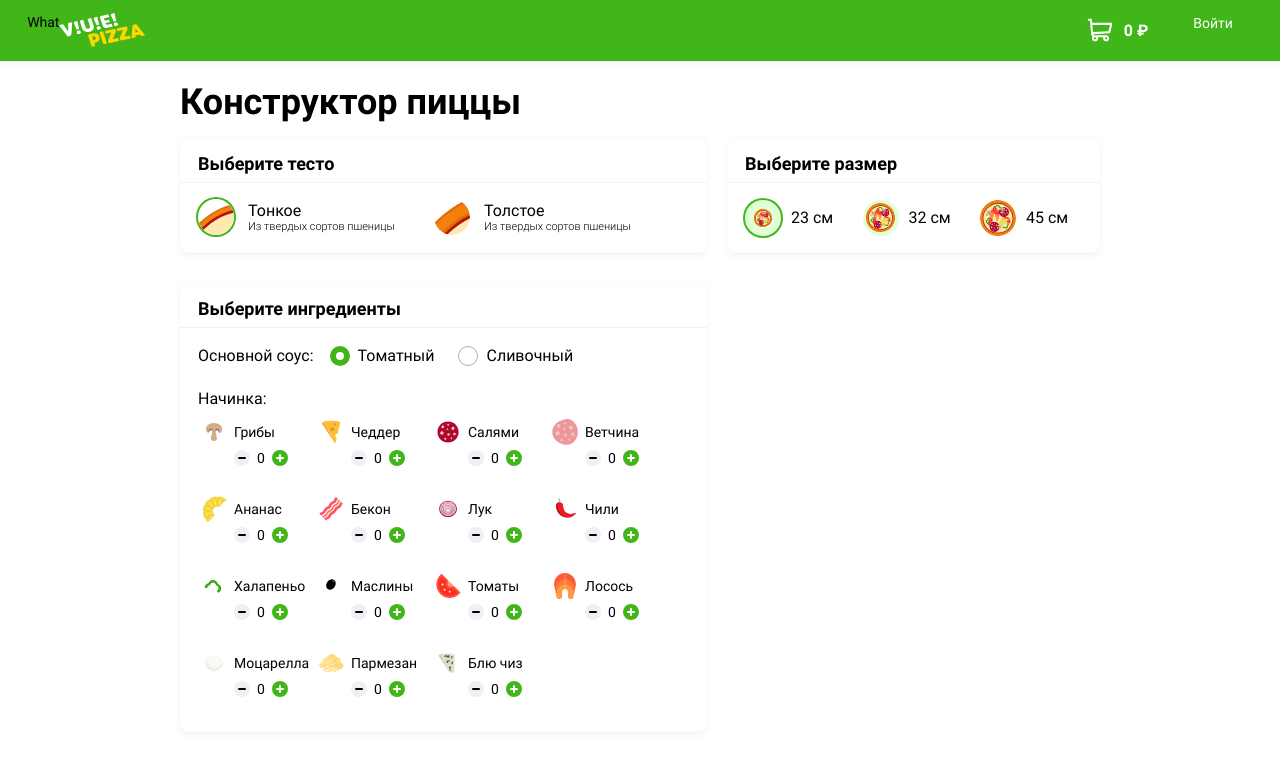
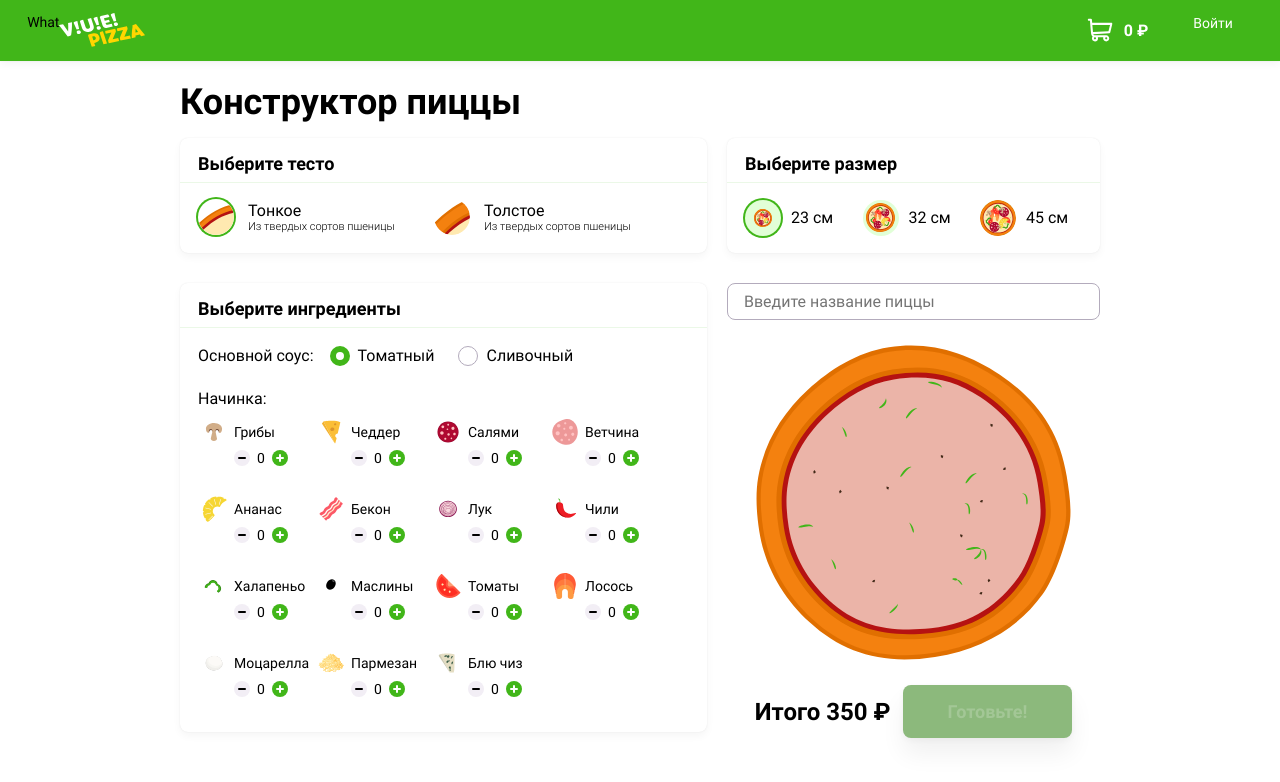
Before and after one commit to htmlacademy-vue/1964457-pizza-1, a Vue app in the folder src/frontend/: page / in a window 1280 px wide. Shown: the top 782 px of the page. Built offline with nearby package versions, Linux system fonts and the light colour scheme.

Commit message:
Finished props sending and event handling logic

```diff
--- a/src/frontend/src/layouts/AppLayoutMain.vue
+++ b/src/frontend/src/layouts/AppLayoutMain.vue
@@ -4,23 +4,27 @@
       <div class="content__wrapper">
         <h1 class="title title--big">Конструктор пиццы</h1>
         <BuilderDoughSelector
-          :pizza="pizza"
+          :doughs="pizza.dough"
           :selectedDough="selectedDough"
           @updateSelectedDough="updateSelectedDough"
         />
         <BuilderSizeSelector
-          :pizza="pizza"
+          :sizes="pizza.sizes"
           :selectedSize="selectedSize"
           @updateSelectedSize="updateSelectedSize"
         />
         <BuilderIngredientsSelector
-          :pizza="pizza"
+          :ingredients="pizza.ingredients"
+          :sauces="pizza.sauces"
           :selectedSauce="selectedSauce"
           @updateSelectedSauce="updateSelectedSauce"
-          @increaseIngredientPrice="increaseIngredientPrice"
-          @decreaseIngredientPrice="decreaseIngredientPrice"
+          @addIngredient="addIngredient"
+          @removeIngredient="removeIngredient"
         />
-        <!-- <BuilderPizzaView :pizza="pizza" /> -->
+        <BuilderPizzaView
+          :selectedIngredients="selectedIngredients"
+          :totalPrice="totalPrice"
+        />
       </div>
     </form>
   </main>
@@ -31,7 +35,7 @@ import pizza from "@/static/pizza.json";
 import BuilderDoughSelector from "@/modules/builder/components/BuilderDoughSelector";
 import BuilderSizeSelector from "@/modules/builder/components/BuilderSizeSelector";
 import BuilderIngredientsSelector from "@/modules/builder/components/BuilderIngredientsSelector";
-// import BuilderPizzaView from "@/modules/builder/components/BuilderPizzaView";
+import BuilderPizzaView from "@/modules/builder/components/BuilderPizzaView";
 
 export default {
   name: "AppLayoutMain",
@@ -39,35 +43,72 @@ export default {
     BuilderDoughSelector,
     BuilderSizeSelector,
     BuilderIngredientsSelector,
-    // BuilderPizzaView,
+    BuilderPizzaView,
   },
   data() {
     return {
       pizza,
       selectedDough: pizza.dough[0],
       selectedSize: pizza.sizes[0],
-      ingredientPrice: 0,
       selectedSauce: pizza.sauces[0],
+      selectedIngredients: { ingredients: [], count: {} },
+      totalPrice:
+        (pizza.dough[0].price + pizza.sauces[0].price) *
+        pizza.sizes[0].multiplier,
     };
   },
-
   methods: {
     updateSelectedDough(dough) {
       this.selectedDough = dough;
+      this.totalPrice = this.calculateTotalPrice();
     },
     updateSelectedSize(size) {
       this.selectedSize = size;
+      this.totalPrice = this.calculateTotalPrice();
     },
     updateSelectedSauce(sauce) {
       this.selectedSauce = sauce;
+      this.totalPrice = this.calculateTotalPrice();
     },
-    increaseIngredientPrice(price) {
-      this.ingredientPrice += price;
-      console.log(this.ingredientPrice);
+    calculateIngredientPrice() {
+      let price = 0;
+      this.selectedIngredients.ingredients.forEach((ingredient) => {
+        price +=
+          ingredient.price * this.selectedIngredients.count[ingredient.id];
+      });
+      return price;
     },
-    decreaseIngredientPrice(price) {
-      this.ingredientPrice -= price;
-      console.log(this.ingredientPrice);
+    calculateTotalPrice() {
+      const ingredientPrice = this.calculateIngredientPrice();
+      const totalPrice =
+        (ingredientPrice +
+          this.selectedDough.price +
+          this.selectedSauce.price) *
+        this.selectedSize.multiplier;
+      return totalPrice;
+    },
+    addIngredient(ingredient) {
+      const idx = this.selectedIngredients.ingredients.indexOf(ingredient);
+      if (idx === -1) {
+        this.selectedIngredients.ingredients.push(ingredient);
+        this.selectedIngredients.count[ingredient.id] = 1;
+      } else {
+        this.selectedIngredients.count[ingredient.id]++;
+      }
+      this.totalPrice = this.calculateTotalPrice();
+    },
+    removeIngredient(ingredient) {
+      const idx = this.selectedIngredients.ingredients.indexOf(ingredient);
+      if (idx > -1) {
+        const ingredientId = this.selectedIngredients.ingredients[idx].id;
+        if (this.selectedIngredients.count[ingredientId] === 1) {
+          this.selectedIngredients.ingredients.splice(idx, 1);
+          delete this.selectedIngredients.count[ingredientId];
+        } else {
+          this.selectedIngredients.count[ingredientId]--;
+        }
+        this.totalPrice = this.calculateTotalPrice();
+      }
     },
   },
 };
--- a/src/frontend/src/modules/builder/components/BuilderDoughSelector.vue
+++ b/src/frontend/src/modules/builder/components/BuilderDoughSelector.vue
@@ -4,7 +4,7 @@
       <h2 class="title title--small sheet__title">Выберите тесто</h2>
       <div class="sheet__content dough">
         <label
-          v-for="dough in pizza.dough"
+          v-for="dough in doughs"
           :key="dough.id"
           class="dough__input"
           :class="getClassNameForDough(dough.name)"
@@ -34,8 +34,8 @@ export default {
     RadioButton,
   },
   props: {
-    pizza: {
-      type: Object,
+    doughs: {
+      type: Array,
       required: true,
     },
     selectedDough: {
--- a/src/frontend/src/modules/builder/components/BuilderIngredientsSelector.vue
+++ b/src/frontend/src/modules/builder/components/BuilderIngredientsSelector.vue
@@ -9,7 +9,7 @@
 
           <label
             class="radio ingredients__input"
-            v-for="sauce in pizza.sauces"
+            v-for="sauce in sauces"
             :key="sauce.id"
           >
             <RadioButton
@@ -28,7 +28,7 @@
 
           <ul class="ingredients__list">
             <li
-              v-for="ingredient in pizza.ingredients"
+              v-for="ingredient in ingredients"
               :key="ingredient.id"
               class="ingredients__item"
             >
@@ -38,8 +38,8 @@
               />
               <ItemCounter
                 :obj="ingredient"
-                @increase="increaseIngredientPrice"
-                @decrease="decreaseIngredientPrice"
+                @increase="addIngredient"
+                @decrease="removeIngredient"
               />
             </li>
           </ul>
@@ -62,8 +62,12 @@ export default {
     ItemCounter,
   },
   props: {
-    pizza: {
-      type: Object,
+    ingredients: {
+      type: Array,
+      requried: true,
+    },
+    sauces: {
+      type: Array,
       requried: true,
     },
     selectedSauce: {
@@ -92,11 +96,11 @@ export default {
     updateSelectedSauce(sauce) {
       this.$emit("updateSelectedSauce", sauce);
     },
-    increaseIngredientPrice(ingredient) {
-      this.$emit("increaseIngredientPrice", ingredient.price);
+    addIngredient(ingredient) {
+      this.$emit("addIngredient", ingredient);
     },
-    decreaseIngredientPrice(ingredient) {
-      this.$emit("decreaseIngredientPrice", ingredient.price);
+    removeIngredient(ingredient) {
+      this.$emit("removeIngredient", ingredient);
     },
   },
 };
--- a/src/frontend/src/modules/builder/components/BuilderPizzaView.vue
+++ b/src/frontend/src/modules/builder/components/BuilderPizzaView.vue
@@ -13,7 +13,7 @@
       <div class="pizza pizza--foundation--big-tomato">
         <div class="pizza__wrapper">
           <div
-            v-for="ingredient in ingredients"
+            v-for="ingredient in selectedIngredients.ingredients"
             class="pizza__filling"
             :class="getClassName(ingredient)"
             :key="ingredient.id"
@@ -22,7 +22,7 @@
       </div>
     </div>
 
-    <BuilderPriceCounter />
+    <BuilderPriceCounter :totalPrice="totalPrice" />
   </div>
 </template>
 
@@ -35,14 +35,22 @@ export default {
     BuilderPriceCounter,
   },
   props: {
-    ingredients: {
+    selectedIngredients: {
       type: Object,
+      required: true,
+    },
+    totalPrice: {
+      type: Number,
       required: true,
     },
   },
   methods: {
     getClassName(ingredient) {
-      return `pizza__filling--${ingredient.englishName}`;
+      const englishName = ingredient.image
+        .replace(".svg", "")
+        .split("/")
+        .at(-1);
+      return `pizza__filling--${englishName}`;
     },
   },
 };
--- a/src/frontend/src/modules/builder/components/BuilderPriceCounter.vue
+++ b/src/frontend/src/modules/builder/components/BuilderPriceCounter.vue
@@ -1,12 +1,18 @@
 <template>
   <div class="content__result">
-    <p>Итого: 0 ₽</p>
+    <p>Итого {{ totalPrice }} ₽</p>
     <button type="button" class="button" disabled>Готовьте!</button>
   </div>
 </template>
-
+<style lang="postcss" scoped></style>
 <script>
 export default {
   name: "BuilderPriceCounter",
+  props: {
+    totalPrice: {
+      type: Number,
+      required: true,
+    },
+  },
 };
 </script>
--- a/src/frontend/src/modules/builder/components/BuilderSizeSelector.vue
+++ b/src/frontend/src/modules/builder/components/BuilderSizeSelector.vue
@@ -5,7 +5,7 @@
 
       <div class="sheet__content diameter">
         <label
-          v-for="size in pizza.sizes"
+          v-for="size in sizes"
           :key="size.id"
           class="diameter__input"
           :class="getClassNameForDiameter(size.name)"
@@ -33,8 +33,8 @@ export default {
     RadioButton,
   },
   props: {
-    pizza: {
-      type: Object,
+    sizes: {
+      type: Array,
       required: true,
     },
     selectedSize: {
```
